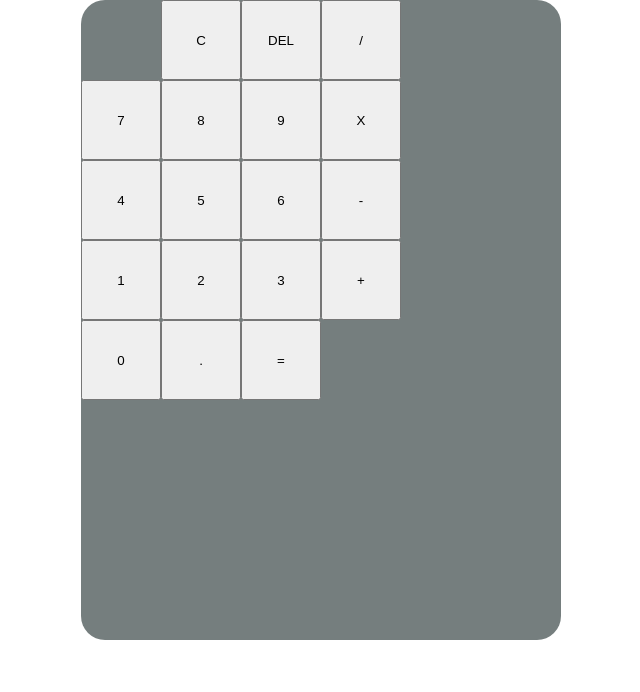
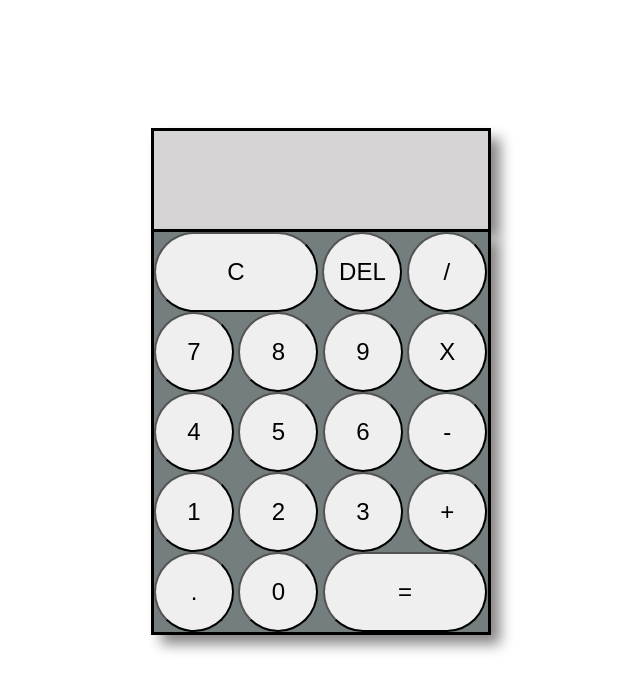
Before and after one commit to jesusrojop/Calculadora_JavaScript, a plain HTML site: page index.html in a window 1280 px wide. Shown: the whole page, without its empty margins (319-959 px from the left). Drawn offline with Linux system fonts and the light colour scheme.

Commit message:
cambios hasta el momento anadiendo css y un poco de js

```diff
--- a/index.html
+++ b/index.html
@@ -6,32 +6,35 @@
     <meta name="viewport" content="width=device-width, initial-scale=1.0">
     <title>Calculadora nash</title>
     <link rel="stylesheet" href="style.css">
+    <script src="index.js"></script>
 </head>
 <body>
     <div class="contenedor">
+
+        <div class="display">
+            <input type="text" class="valor-superior">
+            <input type="text" class="valor-inferior">
+        </div>
+
         <div class="calculadora">
-            <div class="display">
-                <div class="valor-superior"></div>
-                <div class="valor-inferior"></div>
-            </div>
-            <button class="borrar-todo">C</button>
-            <button class="borrar">DEL</button>
-            <button class="operador">/</button>
-            <button class="numero">7</button>
-            <button class="numero">8</button>
-            <button class="numero">9</button>
-            <button class="operador">X</button>
-            <button class="numero">4</button>
-            <button class="numero">5</button>
-            <button class="numero">6</button>
-            <button class="operador">-</button>
-            <button class="operador">1</button>
-            <button class="operador">2</button>
-            <button class="operador">3</button>
-            <button class="operador">+</button>
-            <button class="numero">0</button>
-            <button class="numero">.</button>
-            <button class="igual"> =</button>
+            <button class="boton borrar-todo" id="borrarTodo"> C </button>
+            <button class="boton borrar" id="borrarUno" > DEL </button>
+            <button class="boton operador" id="dividir"> / </button>
+            <button class="boton numero" id="siete"> 7 </button>
+            <button class="boton numero" id="ocho"> 8 </button>
+            <button class="boton numero" id="nueve"> 9 </button>
+            <button class="boton operador" id="multiplicar"> X </button>
+            <button class="boton numero" id="cuatro"> 4 </button>
+            <button class="boton numero" id="cinco"> 5 </button>
+            <button class="boton numero" id="seis"> 6 </button>
+            <button class="boton operador" id="restar"> - </button>
+            <button class="boton numero" id="uno"> 1 </button>
+            <button class="boton numero" id="dos"> 2 </button>
+            <button class="boton numero" id="tres"> 3 </button>
+            <button class="boton operador" id="sumar"> + </button>
+            <button class="boton punto" id="punto"> . </button>
+            <button class="boton numero" id="cero"> 0 </button>
+            <button class="boton igual" id="operadorIgual"> = </button>
         </div>
     </div>
 </body>
--- /dev/null
+++ b/index.js
@@ -0,0 +1,117 @@
+'use strict'
+
+window.addEventListener('load', ()=> {
+
+
+	// ! obtener teclas presionadas
+	// window.addEventListener('keydown', (key) => {
+	// 	console.log(key.key);
+	// } )
+
+
+	//* obtenccion de comandos
+	const borrarTodo = document.querySelector("#borrarTodo")
+	borrarTodo.addEventListener('click', () => {
+		console.log("soy c");
+	})
+
+	const borrarUno = document.querySelector("#borrarUno")
+	borrarUno.addEventListener('click', ()=> {
+		console.log("soy borrar uno");
+	})
+
+	const operadorIgual = document.querySelector("#operadorIgual")
+	operadorIgual.addEventListener('click', () => {
+		console.log("soy igual")
+	})
+
+
+
+	//* obtenccion de numeros
+
+	const numeroCero = document.querySelector("#cero")
+	numeroCero.addEventListener('click', () => {
+		console.log("soy cero")
+	})
+
+	const numeroUno = document.querySelector("#uno")
+	numeroUno.addEventListener('click', () => {
+		console.log("soy uno");
+	})
+
+	const numeroDos = document.querySelector("#dos")
+	numeroDos.addEventListener('click', () => {
+		console.log("soy dos");
+	})
+
+	const numeroTres = document.querySelector("#tres")
+	numeroTres.addEventListener('click', () => {
+		console.log("soy tres")
+	})
+
+	const numeroCuatro = document.querySelector("#cuatro")
+	numeroCuatro.addEventListener('click', () => {
+		console.log("soy cuatro")
+	})
+
+	const numeroCinco = document.querySelector("#cinco")
+	numeroCinco.addEventListener('click', () => {
+		console.log("soy cinco")
+	})
+
+	const numeroSeis = document.querySelector("#seis")
+	numeroSeis.addEventListener('click', () => {
+		console.log("soy seis")
+	})
+
+	const numeroSiete = document.querySelector("#siete")
+	numeroSiete.addEventListener('click', () => {
+		console.log("soy siete")
+	})
+
+	const numeroOcho = document.querySelector("#ocho")
+	numeroOcho.addEventListener('click', () => {
+		console.log("soy ocho")
+	})
+
+	const numeroNueve = document.querySelector("#nueve")
+	numeroNueve.addEventListener('click', () => {
+		console.log("soy nueve")
+	})
+
+	const caracterDecimal = document.querySelector("#punto")
+	caracterDecimal.addEventListener('click', () => {
+		console.log("soy punto")
+	})
+
+
+	//* obtencion de operadores
+
+	const operadorDivision = document.querySelector("#dividir")
+	operadorDivision.addEventListener('click', () => {
+		console.log("soy division")
+	})
+
+	const operadorMultiplicar = document.querySelector("#multiplicar")
+	operadorMultiplicar.addEventListener('click', () => {
+		console.log("soy multiplicacion")
+	})
+
+	const operadorSuma = document.querySelector("#sumar")
+	operadorSuma.addEventListener('click', () => {
+		console.log("soy suma")
+	})
+
+	const operadorResta = document.querySelector("#restar")
+	operadorResta.addEventListener('click', () => {
+		console.log("soy resta")
+	})
+
+	//* obtener valores para mostrarlos en el input inferior
+
+	const valorInputInferior = document.querySelector(".valor-inferior")
+
+	console.log(valorInputInferior);
+
+
+})
--- a/style.css
+++ b/style.css
@@ -9,14 +9,67 @@
     display: flex;
     justify-content: center;
     align-items: center;
+    flex-direction: column;
+    margin-top: 8rem;
+}
+
+.display {
+    display: flex;
+    justify-content: center;
+    flex-direction: column;
+    box-shadow: .6rem .6rem .8rem #888484;
+}
+
+input {
+    width: 340px;
+    border:  3px solid black;
+}
+
+.valor-superior {
+    font-size: 1rem;
+    height: 2.3rem;
+    border-bottom: none;
+    background-color: rgb(214, 212, 212);
+}
+
+.valor-inferior {
+    font-size: 2rem;
+    border-top: none;
+    border-bottom: none;
+    height: 4rem;
+    background-color: rgb(214, 212, 212);
+}
+
+.boton {
+    width: 80px;
+    height: 80px;
+    font-size: 1.5rem;
+    border-radius: 3rem;
+}
+
+.boton:hover {
+    background-color: #b8b8b8;
+    transition: .1s;
+    cursor: pointer;
+}
+
+.boton:active {
+    background-color: rgb(177, 232, 76);
+}
+
+
+.igual {
+    width: 164px;
+}
+
+.borrar-todo {
+    width: 164px;
 }
 
 .calculadora {
     background-color: rgb(117, 126, 126);
-    border-radius: 1.5rem;
-    width: 30rem;
-    height: 40rem;
-    display: grid;
-    grid-template-columns: repeat(4, 80px);
-    grid-template-rows: repeat(6, 80px);
+    border:  3px solid black;
+    width: 340px;
+    padding: 0;
+    box-shadow: .6rem .6rem .8rem #888484;
 }
```
